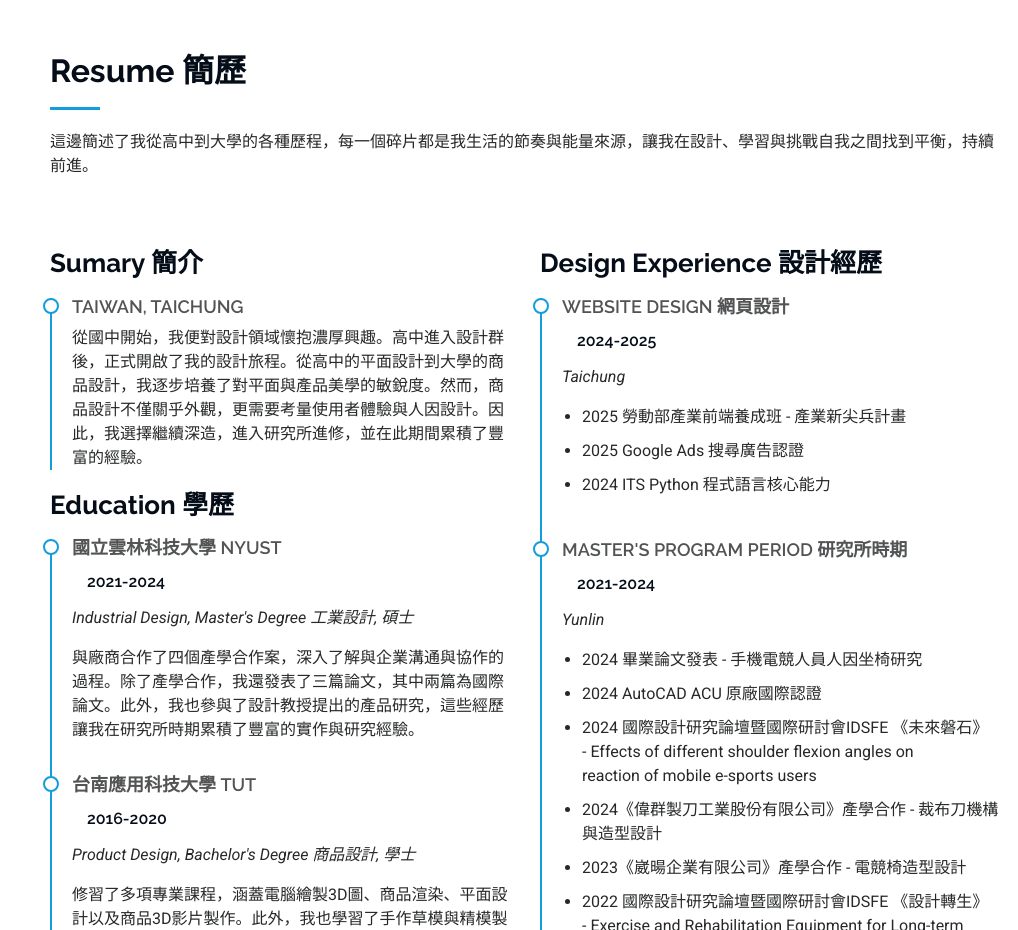
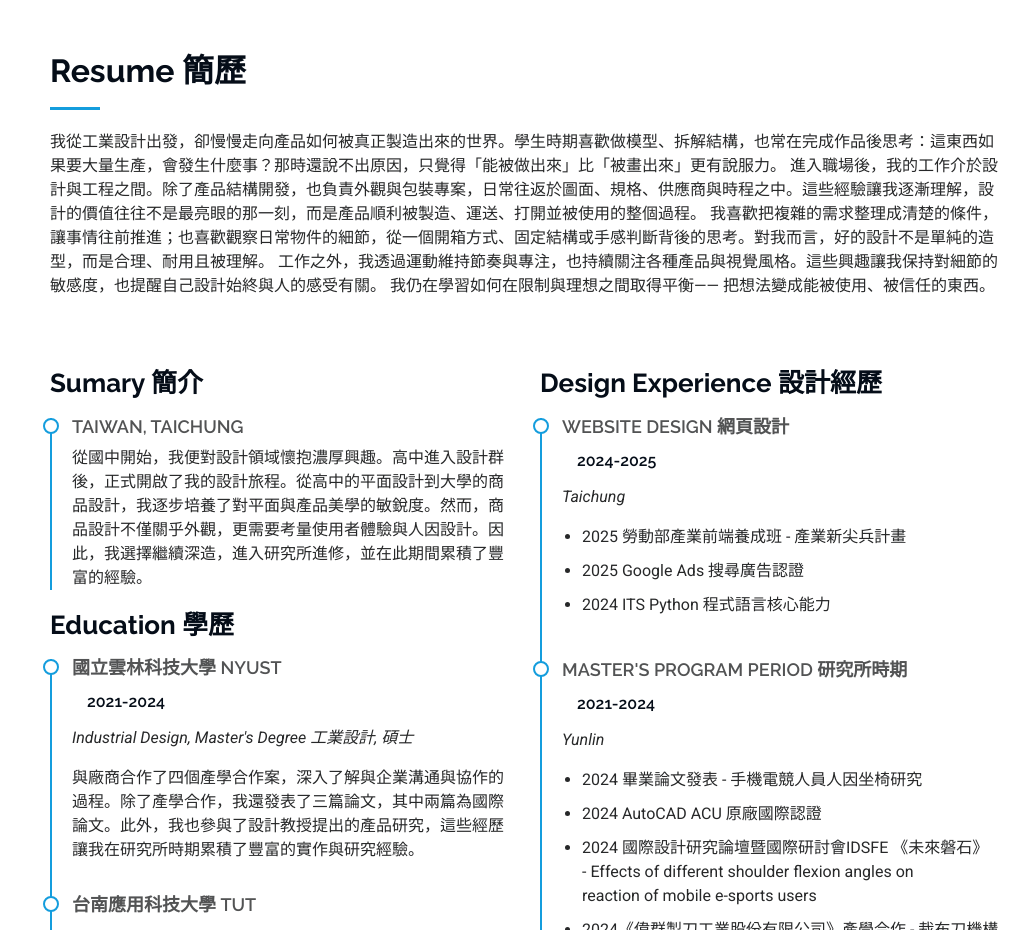
Before and after one commit to peytonlin/peytonlin.github.io, a website: page index.html in a window 1280 px wide. Shown: the part 2440-3370 px from the top of the page, without its empty margins (262-1280 px from the left). Drawn offline with Linux system fonts and the light colour scheme.

Commit message:
Merge remote-tracking branch 'origin/master'

```diff
--- a/index.html
+++ b/index.html
@@ -329,7 +329,16 @@
       <!-- Section Title -->
       <div class="container section-title" data-aos="fade-up">
         <h2>Resume 簡歷</h2>
-        <p>這邊簡述了我從高中到大學的各種歷程，每一個碎片都是我生活的節奏與能量來源，讓我在設計、學習與挑戰自我之間找到平衡，持續前進。</p>
+        <p>我從工業設計出發，卻慢慢走向產品如何被真正製造出來的世界。學生時期喜歡做模型、拆解結構，也常在完成作品後思考：這東西如果要大量生產，會發生什麼事？那時還說不出原因，只覺得「能被做出來」比「被畫出來」更有說服力。
+
+          進入職場後，我的工作介於設計與工程之間。除了產品結構開發，也負責外觀與包裝專案，日常往返於圖面、規格、供應商與時程之中。這些經驗讓我逐漸理解，設計的價值往往不是最亮眼的那一刻，而是產品順利被製造、運送、打開並被使用的整個過程。
+
+          我喜歡把複雜的需求整理成清楚的條件，讓事情往前推進；也喜歡觀察日常物件的細節，從一個開箱方式、固定結構或手感判斷背後的思考。對我而言，好的設計不是單純的造型，而是合理、耐用且被理解。
+
+          工作之外，我透過運動維持節奏與專注，也持續關注各種產品與視覺風格。這些興趣讓我保持對細節的敏感度，也提醒自己設計始終與人的感受有關。
+
+          我仍在學習如何在限制與理想之間取得平衡——
+          把想法變成能被使用、被信任的東西。</p>
       </div><!-- End Section Title -->
 
       <div class="container">
```
